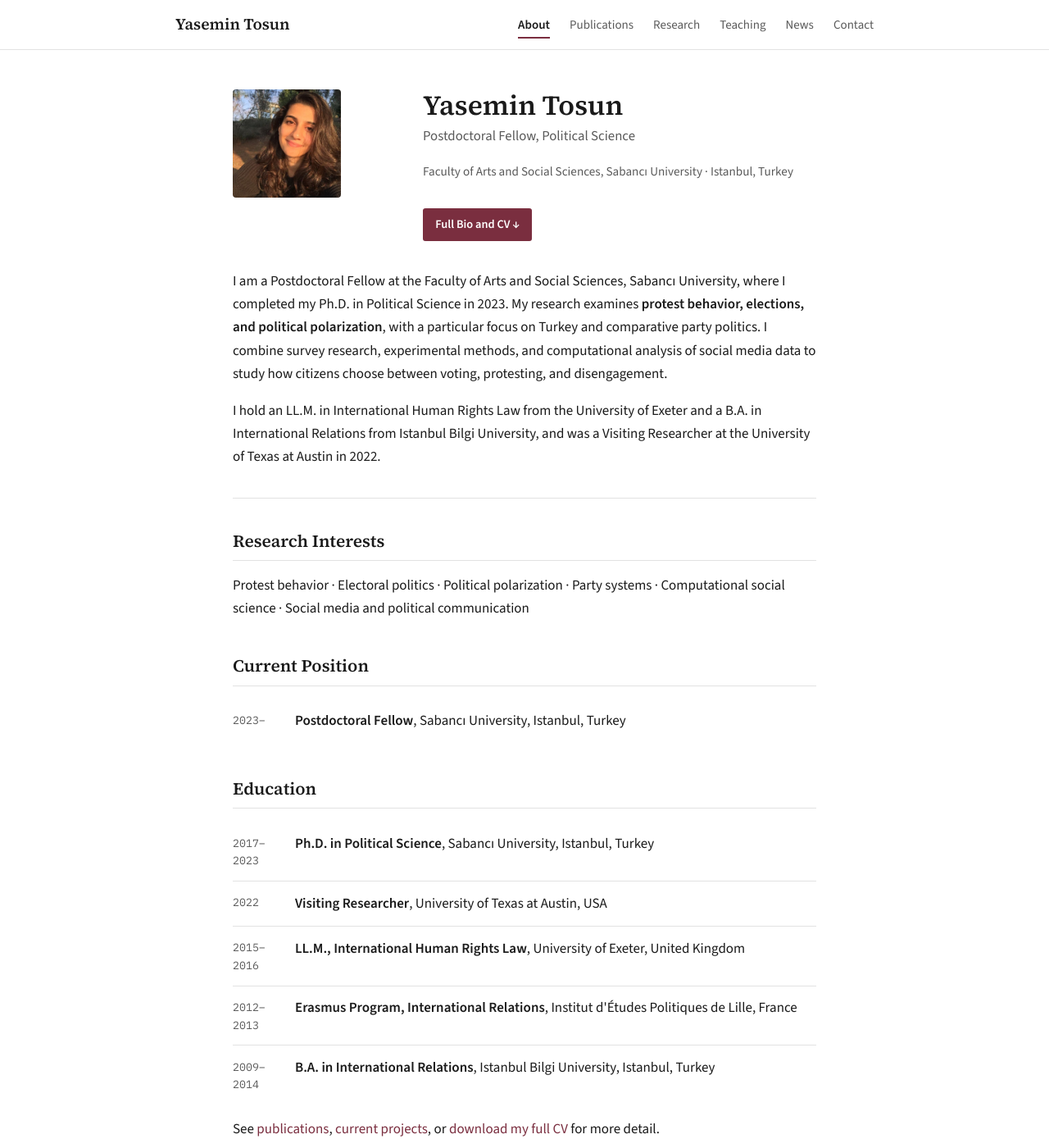
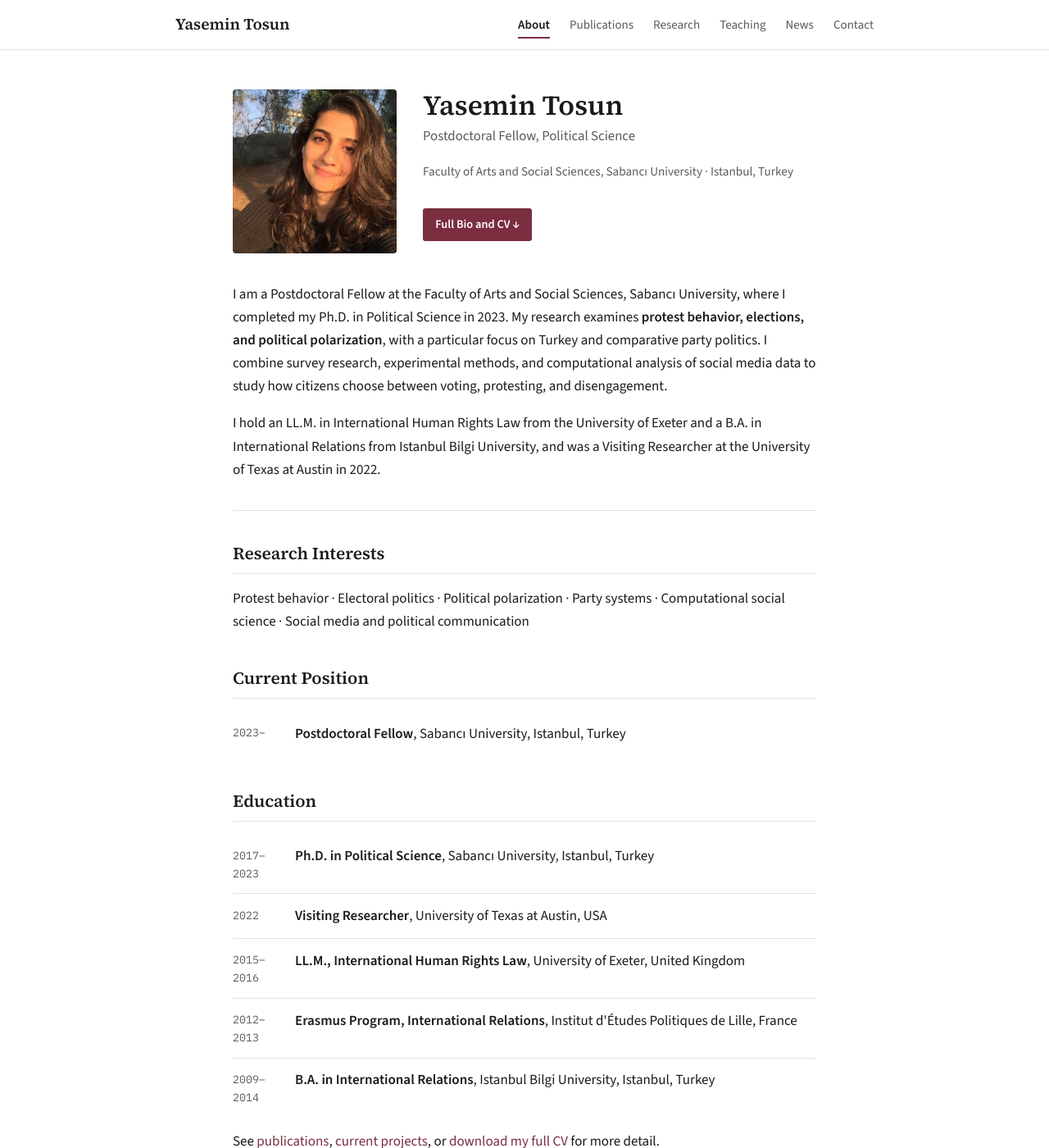
Before and after one commit to yasemintosun91/yasemintosun, a Jekyll site: the page built from index.md, in a window 1280 px wide and 1400 px high. Shown: the whole window at 82% size. Built offline with Jekyll 4.4.1, drawn with Linux system fonts in a browser that asks for light colours.

Commit message:
Update style.css

```diff
--- a/assets/css/style.css
+++ b/assets/css/style.css
@@ -112,8 +112,8 @@ main.content {
   margin-bottom: 2.2rem;
 }
 .hero-photo {
-  width: 132px;
-  height: 132px;
+  width: 200px;
+  height: 200px;
   border-radius: 4px;
   background: #f1f1ee;
   color: var(--ink-soft);
```
